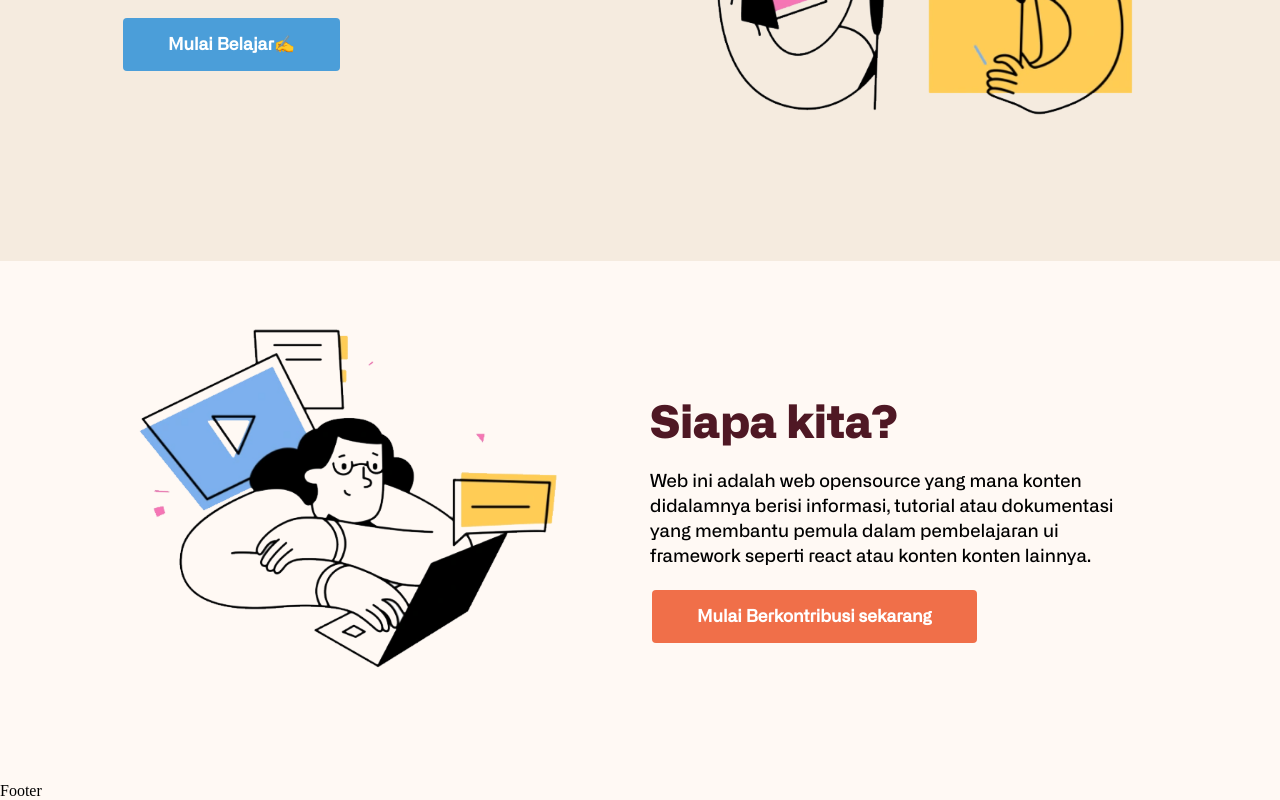
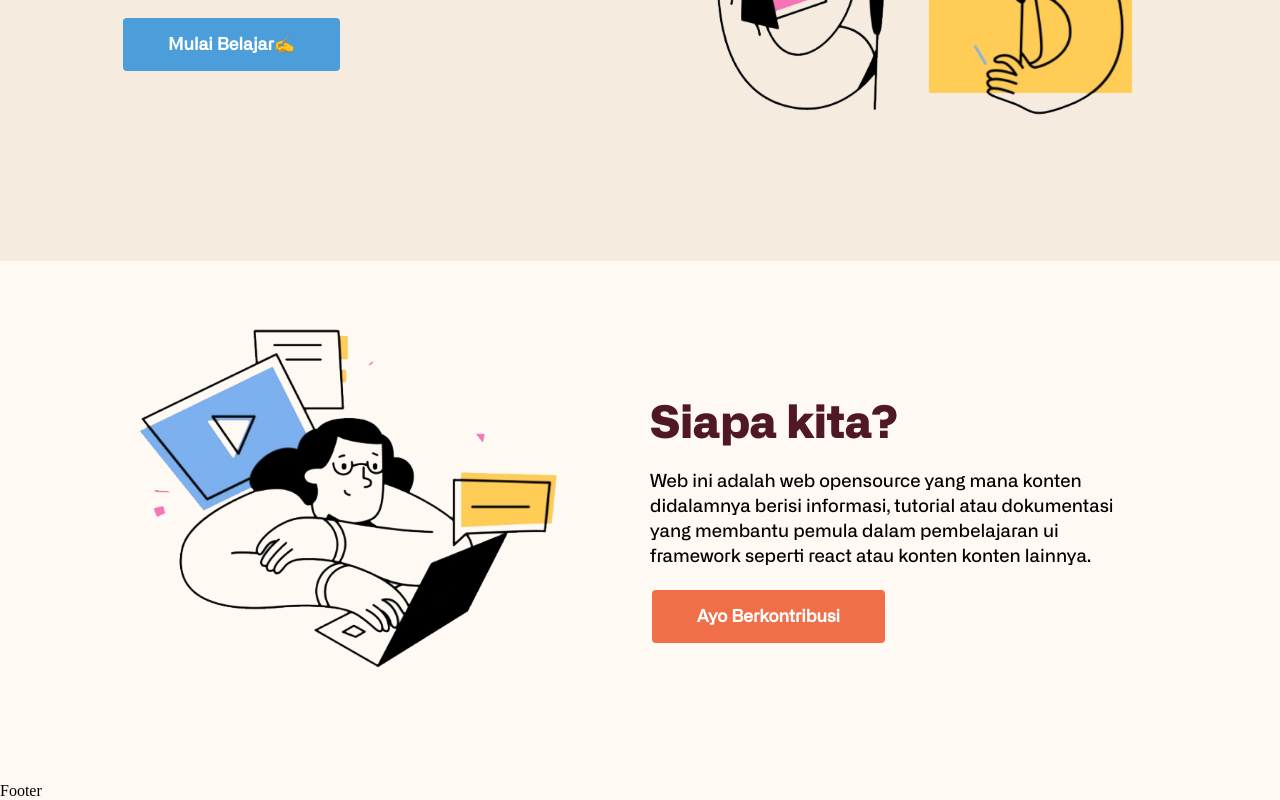
Before and after one commit to foxxydevs/foxxydevs, a React (Create React App) app: page / in a window 1280 px wide. Shown: the part 411-1211 px from the top of the page. Built offline with nearby package versions, Linux system fonts and the light colour scheme.

Commit message:
feat: updating style for galaxy fold

```diff
--- a/src/components/ArtboardComponent/About/About.tsx
+++ b/src/components/ArtboardComponent/About/About.tsx
@@ -14,7 +14,7 @@ const About = () => {
         coverImage='/static/_about.png'
         altText='hero_about'
         imgStarts={true}
-        btnText='Mulai Berkontribusi sekarang'
+        btnText='Ayo Berkontribusi'
         start=''
         headingOne='Siapa kita?'
       />
--- a/src/components/ArtboardComponent/ArtboardDetail/ArtboardDetail.styles.ts
+++ b/src/components/ArtboardComponent/ArtboardDetail/ArtboardDetail.styles.ts
@@ -179,6 +179,10 @@ export const Subtitle = styled.p`
     text-align: justify;
     margin-left: 0px;
   }
+
+  @media screen and (max-width: 280px) {
+    text-align: center;
+  }
 `;
 
 export const ImgWrapper = styled.div<ImgWrapperProps>`
@@ -223,6 +227,7 @@ export const Button = styled.button<ButttonProps>`
   background: ${(props) => props.color};
   white-space: nowrap;
   padding: ${({ big }) => (big ? '16px 45px' : '10px 20px')};
+  text-align: center;
   color: #fff;
   font-size: ${({ fontBig }) => (fontBig ? '17px' : '12px')};
   outline: none;
```
